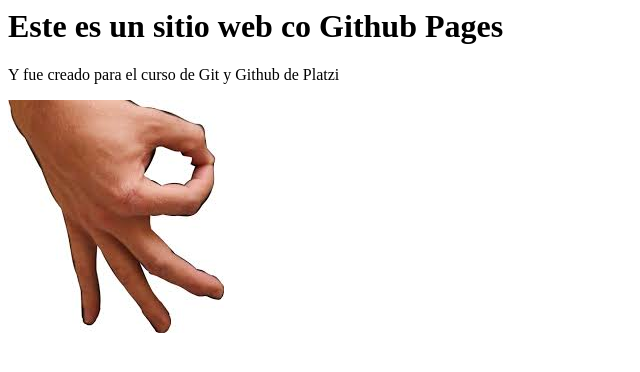
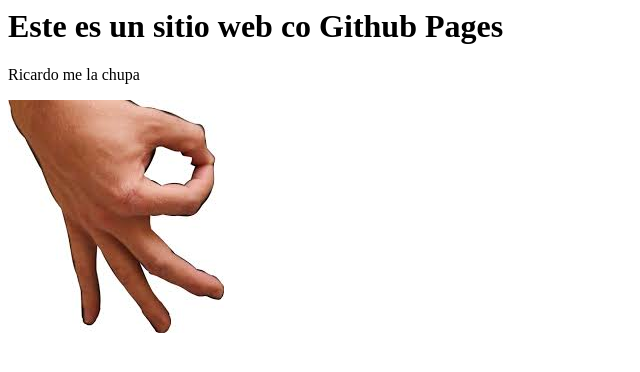
Before and after one commit to eaceror/elgilsito, a plain HTML site: page index.html in a window 1280 px wide. Shown: the whole page, without its empty margins (0-640 px from the left). Drawn offline with Linux system fonts and the light colour scheme.

Commit message:
Update index.html

```diff
--- a/index.html
+++ b/index.html
@@ -1,3 +1,3 @@
 <h1>Este es un sitio web co Github Pages</h1>
-<p>Y fue creado para el curso de Git y Github de Platzi</p>
+<p>Ricardo me la chupa</p>
 <p> <img src="images.jpg"/></p>
```
